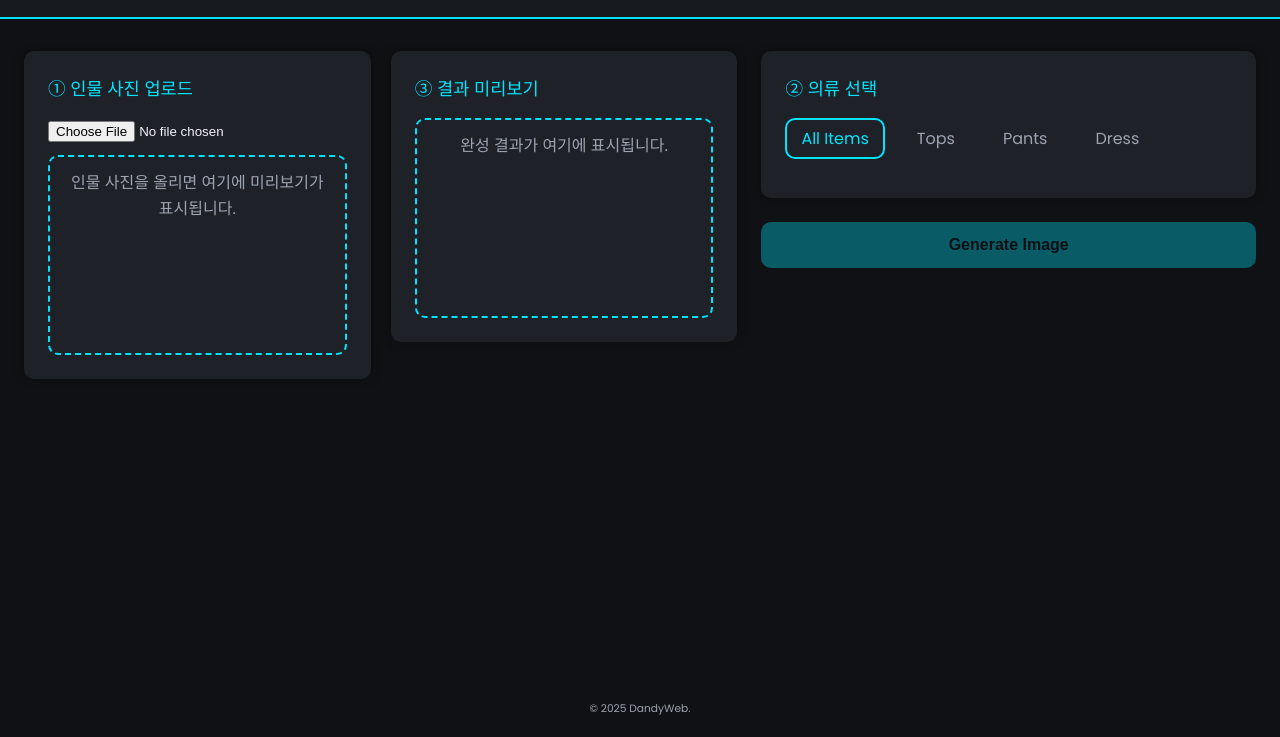
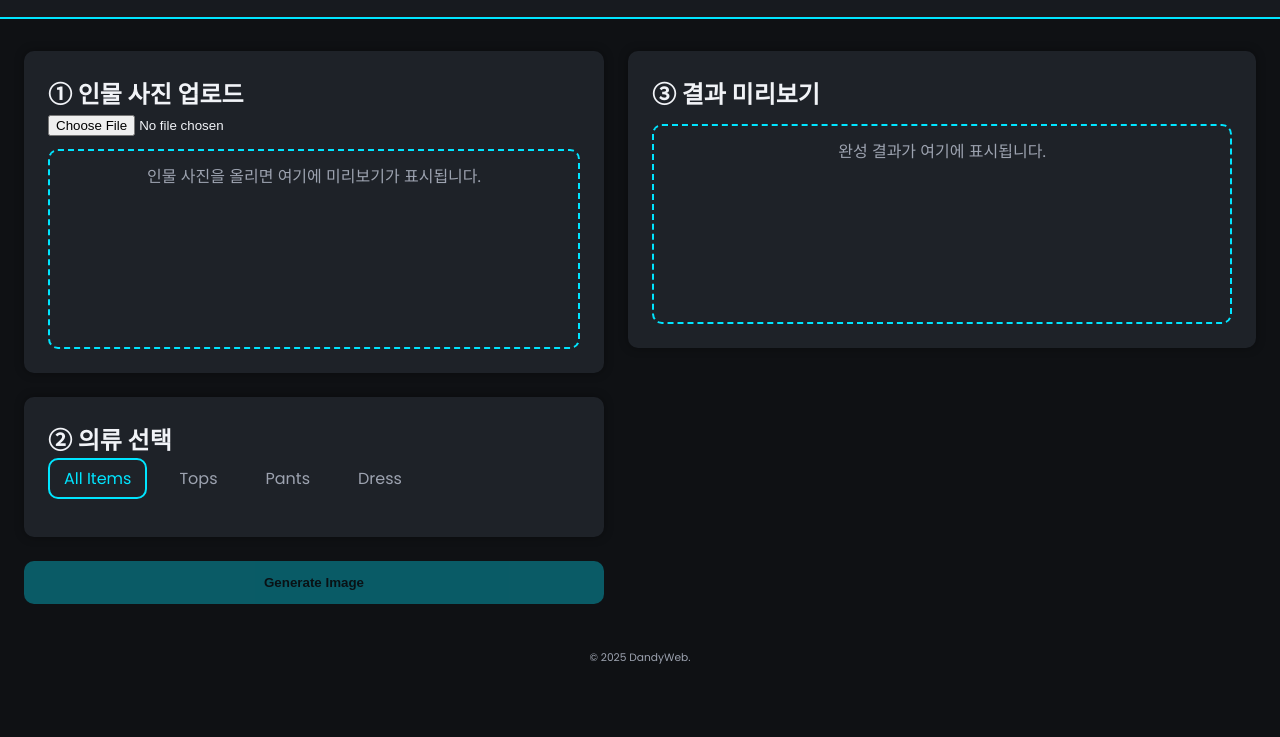
Before and after one commit to DANDYWEB/ai-fitting, a website: page public/index.html in a window 1280 px wide. Shown: the part 63-800 px from the top of the page. Drawn offline with Linux system fonts and the light colour scheme; no server answers.

Commit message:
feat: reorder layout for upload, clothes, result

```diff
--- a/public/index.html
+++ b/public/index.html
@@ -13,9 +13,9 @@
   </header>
 
   <main class="workspace">
-    <!-- ① 인물 업로드와 ③ 결과 미리보기 영역 나란히 정렬 -->
-    <div id="previewContainer">
-      <!-- 인물 업로드 섹션 -->
+    <!-- 왼쪽 패널: ① 업로드 → ② 의류 선택 → 버튼 -->
+    <div class="left-panel">
+      <!-- ① 인물 업로드 -->
       <section class="card upload-section">
         <h2>① 인물 사진 업로드</h2>
         <input type="file" id="personPhoto" accept="image/*">
@@ -24,18 +24,8 @@
         </div>
       </section>
 
-      <!-- 결과 미리보기 섹션 -->
-      <section class="card result-section">
-        <h2>③ 결과 미리보기</h2>
-        <div id="resultBox" class="result-box">
-          <p class="placeholder">완성 결과가 여기에 표시됩니다.</p>
-        </div>
-      </section>
-    </div>
-
-    <!-- ② 의류 선택 + Generate 버튼 -->
-    <aside class="side-panel">
-      <section class="card">
+      <!-- ② 의류 선택 -->
+      <section class="card clothes-section">
         <h2>② 의류 선택</h2>
         <ul id="categoryTabs" class="tabs">
           <li data-cat="all" class="active">All Items</li>
@@ -46,8 +36,17 @@
         <div id="clothingGrid" class="grid-clothes"></div>
       </section>
 
+      <!-- Generate 버튼 -->
       <button id="generateBtn" type="button" disabled>Generate Image</button>
-    </aside>
+    </div>
+
+    <!-- 오른쪽 패널: ③ 결과 미리보기 -->
+    <section class="card result-section">
+      <h2>③ 결과 미리보기</h2>
+      <div id="resultBox" class="result-box">
+        <p class="placeholder">완성 결과가 여기에 표시됩니다.</p>
+      </div>
+    </section>
   </main>
 
   <footer>
--- a/public/style.css
+++ b/public/style.css
@@ -1,5 +1,5 @@
 /* ────────────────────────────────────────────────
-   기본 색상·레이아웃
+   컬러 & 공통 리셋
 ──────────────────────────────────────────────── */
 :root {
   --bg-900: #0f1114;
@@ -13,93 +13,62 @@
 
 * {
   box-sizing: border-box;
-  margin: 0;
-  padding: 0;
+  margin: 0; padding: 0;
 }
 
 body.dark {
   font-family: 'Poppins', sans-serif;
   background: var(--bg-900);
   color: var(--txt-100);
-  min-height: 100vh;
   display: flex;
   flex-direction: column;
+  min-height: 100vh;
 }
 
+/* 헤더 */
 header {
   padding: 20px 32px;
   background: var(--bg-800);
   border-bottom: 2px solid var(--accent);
   text-align: center;
 }
+header h1 {
+  font-size: 1.65rem; font-weight: 600;
+}
+.accent { color: var(--accent); }
 
-header h1 {
-  font-size: 1.65rem;
-  font-weight: 600;
-}
-
-header .accent {
-  color: var(--accent);
-}
-
+/* ────────────────────────────────────────────────
+   레이아웃: 모바일은 세로, 데스크톱은 가로
+──────────────────────────────────────────────── */
 .workspace {
-  flex: 1;
   display: flex;
-  flex-wrap: wrap;
+  flex-direction: column;
   gap: 24px;
   padding: 32px 24px;
 }
 
-.side-panel {
-  flex: 1 0 340px;
+/* 왼쪽 컬럼: 업로드·의류·버튼 */
+.left-panel {
   display: flex;
   flex-direction: column;
   gap: 24px;
 }
 
-aside .card {
+/* 카드 공통 */
+.card {
   background: var(--bg-card);
   padding: 24px;
   border-radius: var(--radius);
-  box-shadow: 0 0 10px rgba(0,0,0,.35);
+  box-shadow: 0 0 10px rgba(0,0,0,0.35);
 }
 
-.result-panel {
-  flex: 2 1 480px;
-  display: flex;
-  flex-direction: column;
-}
-
-/* 카드 제목 */
-.card h2 {
-  font-size: 1.1rem;
-  font-weight: 500;
-  margin-bottom: 16px;
-  color: var(--accent);
-}
-
-/* ────────────────────────────────────────────────
-   1) 미리보기 컨테이너: 사진 업로드 & 결과 나란히
-──────────────────────────────────────────────── */
-#previewContainer {
-  display: flex;
-  justify-content: center;    /* 좌우 중앙 정렬 */
-  align-items: flex-start;    /* 상단 기준 정렬 */
-  gap: 20px;                  /* 두 영역 사이 간격 */
-  margin: 0 auto;             /* 전체 중앙 정렬 */
-  flex-wrap: wrap;            /* 좁아지면 세로 정렬 */
-}
-
+/* ① 업로드 섹션 */
 .upload-section,
 .result-section {
-  background: var(--bg-card);
-  padding: 24px;
-  border-radius: var(--radius);
-  box-shadow: 0 0 10px rgba(0,0,0,.35);
   width: 100%;
-  max-width: 680px;           /* 미리보기 영역 최대 너비 680px */
+  max-width: 680px;   /* 미리보기 영역 최대 너비 */
+  margin: 0 auto;
 }
-
 .upload-section .preview-box,
 .result-section .result-box {
   margin-top: 12px;
@@ -109,33 +78,26 @@ aside .card {
   text-align: center;
   min-height: 200px;
 }
-
 .upload-section .preview-box img,
 .result-section .result-box img {
   width: 100%;
   border-radius: var(--radius);
 }
-
-.upload-section .placeholder,
-.result-section .placeholder {
+.placeholder {
   color: var(--txt-300);
 }
 
-/* ────────────────────────────────────────────────
-   2) 탭
-──────────────────────────────────────────────── */
+/* ② 의류 선택 (그리드 높이 제한) */
+.clothes-section {
+  margin-top: 0;
+}
 .tabs {
   display: flex;
   gap: 16px;
+  overflow-x: auto;
   margin-bottom: 14px;
-  overflow-x: auto;
-  scrollbar-width: none;
 }
-
-.tabs::-webkit-scrollbar {
-  display: none;
-}
-
+.tabs::-webkit-scrollbar { display: none; }
 .tabs li {
   list-style: none;
   padding: 6px 14px;
@@ -146,36 +108,25 @@ aside .card {
   white-space: nowrap;
   transition: .25s;
 }
-
 .tabs li.active,
 .tabs li:hover {
   color: var(--accent);
   border-color: var(--accent);
 }
 
-/* ────────────────────────────────────────────────
-   3) 의류 그리드 (높이 최대 600px)
-──────────────────────────────────────────────── */
 .grid-clothes {
   display: grid;
   grid-template-columns: repeat(auto-fill, minmax(95px, 1fr));
   gap: 12px;
-  margin-top: 15px;
-
-  max-height: 600px;          /* 최대 높이 600px */
-  overflow-y: auto;           /* 넘칠 때 스크롤 */
-  padding-right: 6px;         /* 스크롤바 공간 확보 */
+  max-height: 600px;        /* 최대 높이 600px */
+  overflow-y: auto;
+  padding-right: 6px;
 }
-
-.grid-clothes::-webkit-scrollbar {
-  width: 6px;
-}
-
+.grid-clothes::-webkit-scrollbar { width: 6px; }
 .grid-clothes::-webkit-scrollbar-thumb {
   background: var(--accent);
   border-radius: 3px;
 }
-
 .clothing-item {
   position: relative;
   border: 2px solid transparent;
@@ -184,32 +135,27 @@ aside .card {
   cursor: pointer;
   transition: transform .25s, border-color .25s;
 }
-
 .clothing-item.selected {
   border-color: var(--accent);
 }
-
 .clothing-item:hover {
   transform: scale(1.04);
 }
-
 .clothing-item img {
   width: 100%;
   display: block;
 }
-
 .item-info {
-  display: flex;
-  flex-direction: column;
-  align-items: center;
+  position: absolute;
+  bottom: 0; left: 0; right: 0;
+  background: rgba(0,0,0,0.5);
+  color: var(--txt-100);
+  padding: 4px;
   font-size: .75rem;
-  padding: 4px 2px;
-  background: rgba(0,0,0,.35);
+  text-align: center;
 }
 
-/* ────────────────────────────────────────────────
-   4) 버튼
-──────────────────────────────────────────────── */
+/* Generate 버튼 */
 button {
   width: 100%;
   padding: 14px 0;
@@ -221,31 +167,24 @@ button {
   cursor: pointer;
   transition: .25s;
   box-shadow: 0 0 10px var(--accent);
-  font-size: 1rem;
 }
-
 button:disabled {
   opacity: .35;
   cursor: not-allowed;
   box-shadow: none;
 }
-
 button:not(:disabled):hover {
   filter: brightness(1.15);
 }
 
-/* ────────────────────────────────────────────────
-   5) 반응형: 데스크톱에서는 미리보기 가로 정렬
-──────────────────────────────────────────────── */
-@media screen and (min-width: 1024px) {
-  #previewContainer {
-    flex-wrap: nowrap;
-  }
+/* ③ 결과 섹션 */
+.result-section {
+  width: 100%;
+  max-width: 680px;
+  margin: 0 auto;
 }
 
-/* ────────────────────────────────────────────────
-   푸터
-──────────────────────────────────────────────── */
+/* 푸터 */
 footer {
   text-align: center;
   padding: 12px 0 20px;
@@ -253,11 +192,19 @@ footer {
   color: var(--txt-300);
 }
 
-@media(max-width:800px) {
+/* 데스크톱에서 가로 배치 */
+@media screen and (min-width: 1024px) {
   .workspace {
-    flex-direction: column;
+    flex-direction: row;
+    align-items: flex-start;
+    justify-content: center;
   }
-  .result-panel {
-    flex: auto;
+  .left-panel {
+    flex: 1;
+    max-width: 680px;
+  }
+  .result-section {
+    flex: 1;
+    max-width: 680px;
   }
 }
```
